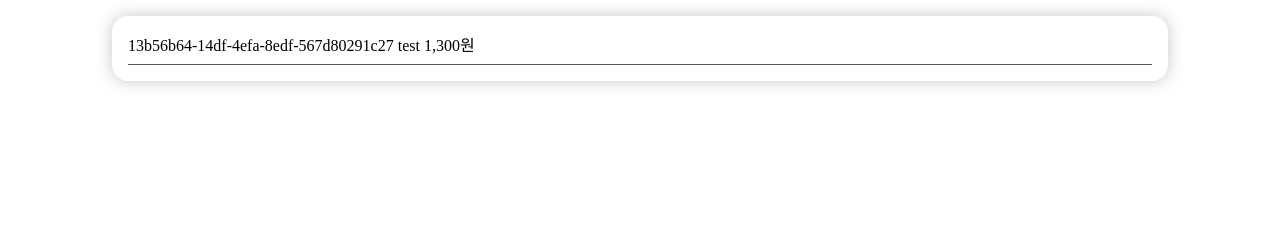
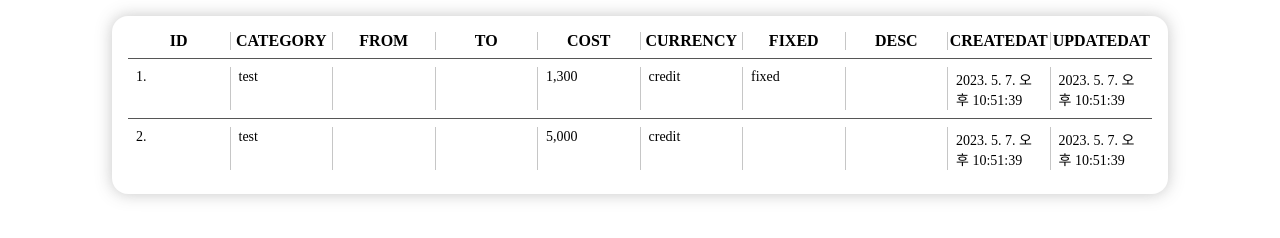
Before and after one commit to kkn1125/ts-account-book, a website built with Vite: page index.html in a window 1280 px wide. Built offline with nearby package versions, Linux system fonts and the light colour scheme.

Commit message:
feat: ui 수정

```diff
--- a/src/index.ts
+++ b/src/index.ts
@@ -7,11 +7,21 @@ console.log(kimsonAccount);
 kimsonAccount.add({
   category: "test",
   cost: 1300,
-  // from: "me",
-  // to: "naver",
-  // desc: "test account",
-  fixed: false,
-  currency: "credit",
+  fixed: true,
+  // from: "낑낑",
+  // to: "낑낑",
+  // // desc: "test account",
+  // fixed: false,
+  // currency: "credit",
+});
+kimsonAccount.add({
+  category: "test",
+  cost: 5000,
+  // from: "낑낑",
+  // to: "낑낑",
+  // // desc: "test account",
+  // fixed: false,
+  // currency: "credit",
 });
 
 kimsonAccount.render();
--- a/src/model/Account.ts
+++ b/src/model/Account.ts
@@ -61,39 +61,24 @@ export default class Account {
     } else if (idOrClass.classes && idOrClass.classes.length > 0) {
       newElement.classList.add(...idOrClass.classes);
     }
+    newElement.classList.add("cell");
     return newElement;
   }
 
-  render() {
-    const id = this.createElement("span", {
-      classes: ["id"],
-    });
-    const category = this.createElement("span", {
-      classes: ["category"],
-    });
-    const from = this.createElement("span", {
-      classes: ["from"],
-    });
-    const to = this.createElement("span", {
-      classes: ["to"],
-    });
-    const cost = this.createElement("span", {
-      classes: ["cost"],
-    });
-    const currency = this.createElement("span", {
-      classes: ["currency"],
-    });
-    const fixed = this.createElement("span", {
-      classes: ["fixed"],
-    });
-    const desc = this.createElement("span", {
-      classes: ["desc"],
-    });
-    const createdAt = this.createElement("span", {
-      classes: ["createdAt"],
-    });
-    const updatedAt = this.createElement("span", {
-      classes: ["updatedAt"],
-    });
+  render(field: keyof AccountType) {
+    const span = this.createElement("span", { classes: [field] });
+    let content = "";
+    if (field === "cost") {
+      content = this[field].toLocaleString("ko");
+    } else if (field === "createdAt" || field === "updatedAt") {
+      content = new Date(this[field]).toLocaleString("ko");
+    } else if (field === "fixed") {
+      content = this[field] ? "fixed" : "";
+    } else {
+      content = this[field];
+    }
+    span.innerHTML = String(content) || "";
+    // return this[field] ? span.outerHTML : "";
+    return span.outerHTML;
   }
 }
--- a/src/model/AccountBook.ts
+++ b/src/model/AccountBook.ts
@@ -37,19 +37,41 @@ export default class AccountBook {
   }
 
   render() {
-    const contents = this.list.map((account) => {
+    const contents = this.list.map((account, i) => {
       return `
-				<div class="row">
-					<span>${account.id}</span>
-					<span>${account.category}</span>
-					<span>${account.cost.toLocaleString("ko")}원</span>
-					<span>${account.desc}</span>
+				<div class="${["row", "body"]
+          .concat(...(account.fixed ? ["fixed"] : []))
+          .join(" ")}">
+          <span class="cell">${i + 1}.</span>
+					${"" && account.render("id")}
+					${account.render("category")}
+					${account.render("from")}
+					${account.render("to")}
+					${account.render("cost")}
+					${account.render("currency")}
+					${account.render("fixed")}
+					${account.render("desc")}
+					${account.render("createdAt")}
+					${account.render("updatedAt")}
 				</div>
 			`;
     });
+
     this.renderer.render(`
 		<div class="table">
-			${contents}
+      <div class="row head">
+        <span class="cell">id</span>
+        <span class="cell">category</span>
+        <span class="cell">from</span>
+        <span class="cell">to</span>
+        <span class="cell">cost</span>
+        <span class="cell">currency</span>
+        <span class="cell">fixed</span>
+        <span class="cell">desc</span>
+        <span class="cell">createdAt</span>
+        <span class="cell">updatedAt</span>
+      </div>
+			${contents.join("")}
 		</div>
 		`);
   }
--- a/src/style.scss
+++ b/src/style.scss
@@ -7,17 +7,44 @@ body {
 body {
   #app {
     height: 100vh;
+
     .table {
       width: 80%;
       margin-top: 1rem;
       margin-left: auto;
       margin-right: auto;
       padding: 1rem;
+
       .row {
-        border-bottom: 1px solid #565656;
         padding: 0 0 0.5rem;
-        &:not(:nth-child(1)) {
+        display: flex;
+        &.head {
+          // font-size: 14px;
+          font-weight: 700;
+          text-transform: uppercase;
+          text-align: center;
+          :not(:last-child) {
+            border-right: 1px solid #56565656;
+          }
+        }
+        &.body {
+          font-size: 14px;
+
+          .cell {
+            padding: 0.1rem 0.5rem;
+            &:not(:last-child) {
+              border-right: 1px solid #56565656;
+            }
+          }
+        }
+
+        &:not(:last-child) {
           margin-bottom: 0.5rem;
+          border-bottom: 1px solid #565656;
+        }
+
+        .cell {
+          flex: 1;
         }
       }
       box-shadow: 0 0 1rem 0 #56565656;
--- a/vite.config.ts
+++ b/vite.config.ts
@@ -10,8 +10,6 @@ export default defineConfig(({ command, mode, ssrBuild }) => {
   dotenv.config({
     path: path.join(path.resolve(), `.env.${mode}`),
   });
-  console.log(mode);
-  console.log(process.env.PORT);
   return {
     define: {
       __APP_ENV__: env.APP_ENV,
```
